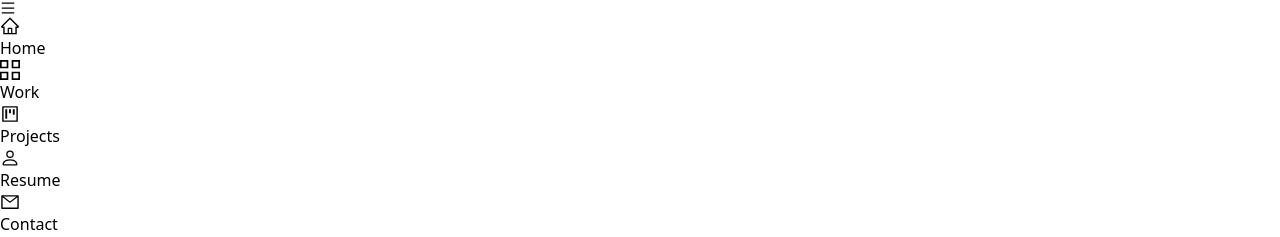
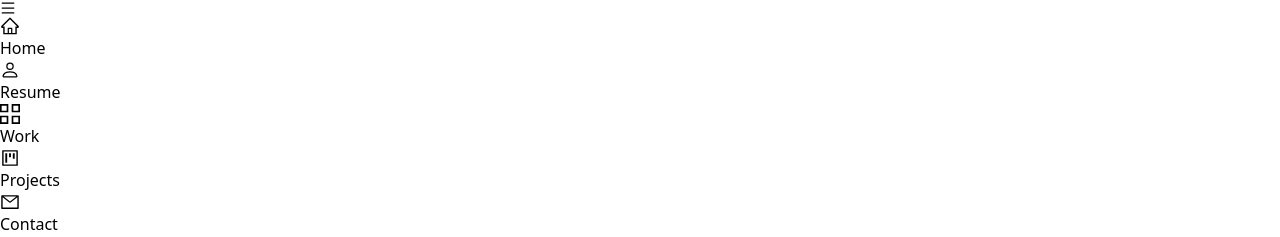
Before and after one commit to vishnuarjun512/Portfolio, a React (Vite) app: page / in a window 1280 px wide. Both pictures are taken after a click on the icon 8 px from the left and 8 px from the top of the page. Shown: the top 237 px of the page. Built offline with nearby package versions, Linux system fonts and the light colour scheme.

Commit message:
Hidden NavBar Set to Fixed on Smaller screens

```diff
--- a/src/components/SideNav.jsx
+++ b/src/components/SideNav.jsx
@@ -18,7 +18,7 @@ const SideNav = () => {
     <div>
       <AiOutlineMenu
         onClick={handleNav}
-        className="absolute top-4 right-4 z-[99] md:hidden "
+        className="fixed top-4 right-4 z-[99] md:hidden block "
       />
       {nav ? (
         <div className="fixed w-full h-screen bg-white/90 flex flex-col justify-center items-center z-20">
@@ -29,6 +29,14 @@ const SideNav = () => {
           >
             <AiOutlineHome size={20} />
             <span className="pl-4"> Home </span>
+          </a>
+          <a
+            onClick={handleNav}
+            href="#education"
+            className="w-[75%] flex justify-center items-center rounded-full shadow-lg bg-gray-200 shadow-gray-500 m-2 p-4 cursor-pointer hover:scale-110 ease-in duration-200"
+          >
+            <BsPerson size={20} />
+            <span className="pl-4"> Resume </span>
           </a>
           <a
             onClick={handleNav}
@@ -46,14 +54,7 @@ const SideNav = () => {
             <AiOutlineProject size={20} />
             <span className="pl-4"> Projects </span>
           </a>
-          <a
-            onClick={handleNav}
-            href="#resume"
-            className="w-[75%] flex justify-center items-center rounded-full shadow-lg bg-gray-200 shadow-gray-500 m-2 p-4 cursor-pointer hover:scale-110 ease-in duration-200"
-          >
-            <BsPerson size={20} />
-            <span className="pl-4"> Resume </span>
-          </a>
+
           <a
             onClick={handleNav}
             href="#contact"
```
